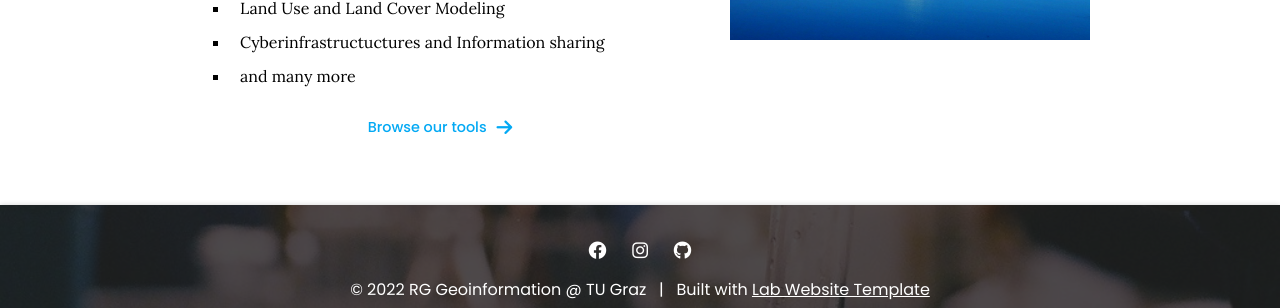
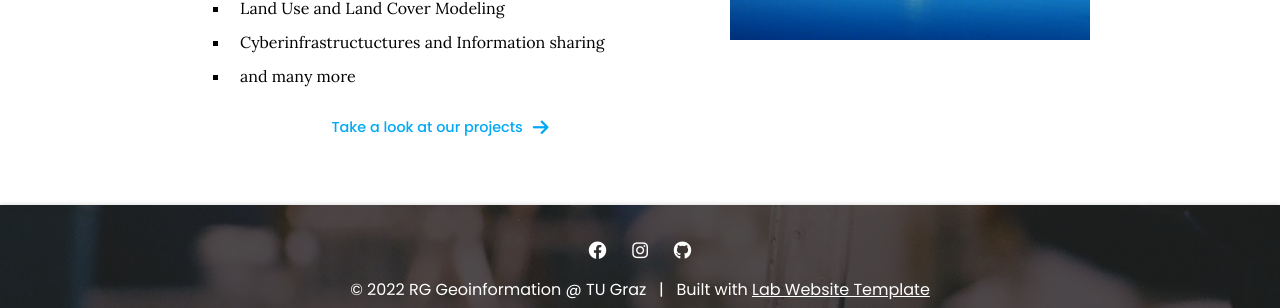
Before and after one commit to Geoinfo-TUGraz/Geoinfo-TUGraz.github.io, a Jekyll site: the page built from index.md, in a window 1280 px wide. Shown: the part 1280-1588 px from the top of the page. Built offline with Jekyll 4.4.1, drawn with Linux system fonts in a browser that asks for light colours.

Commit message:
Update index.md

```diff
--- a/index.md
+++ b/index.md
@@ -57,7 +57,7 @@ These research fields can be of vital interest for a number of application areas
 {%
   include link.html
   link="tools"
-  text="Browse our tools"
+  text="Take a look at our projects"
   icon="fas fa-arrow-right"
   flip=true
 %}
```
